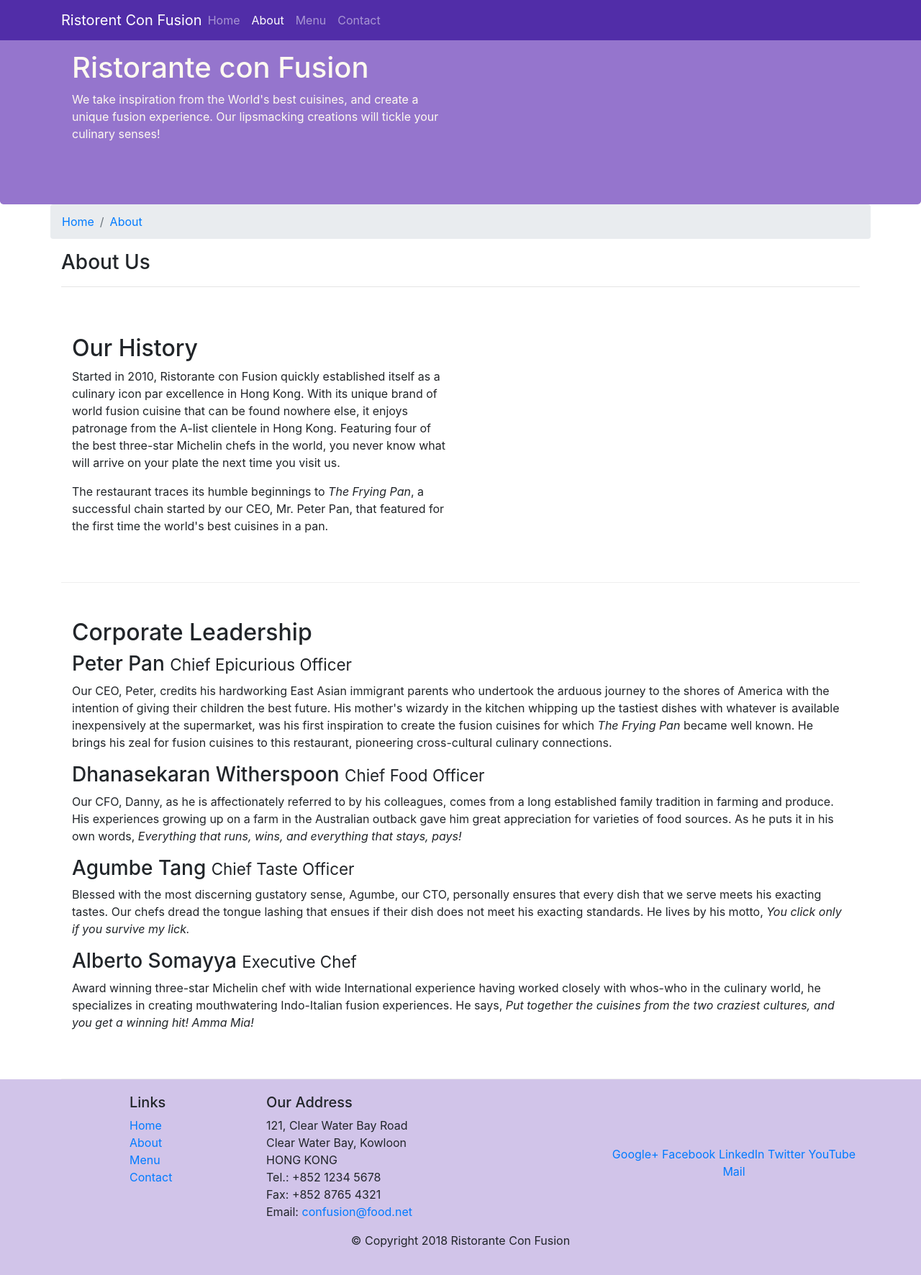
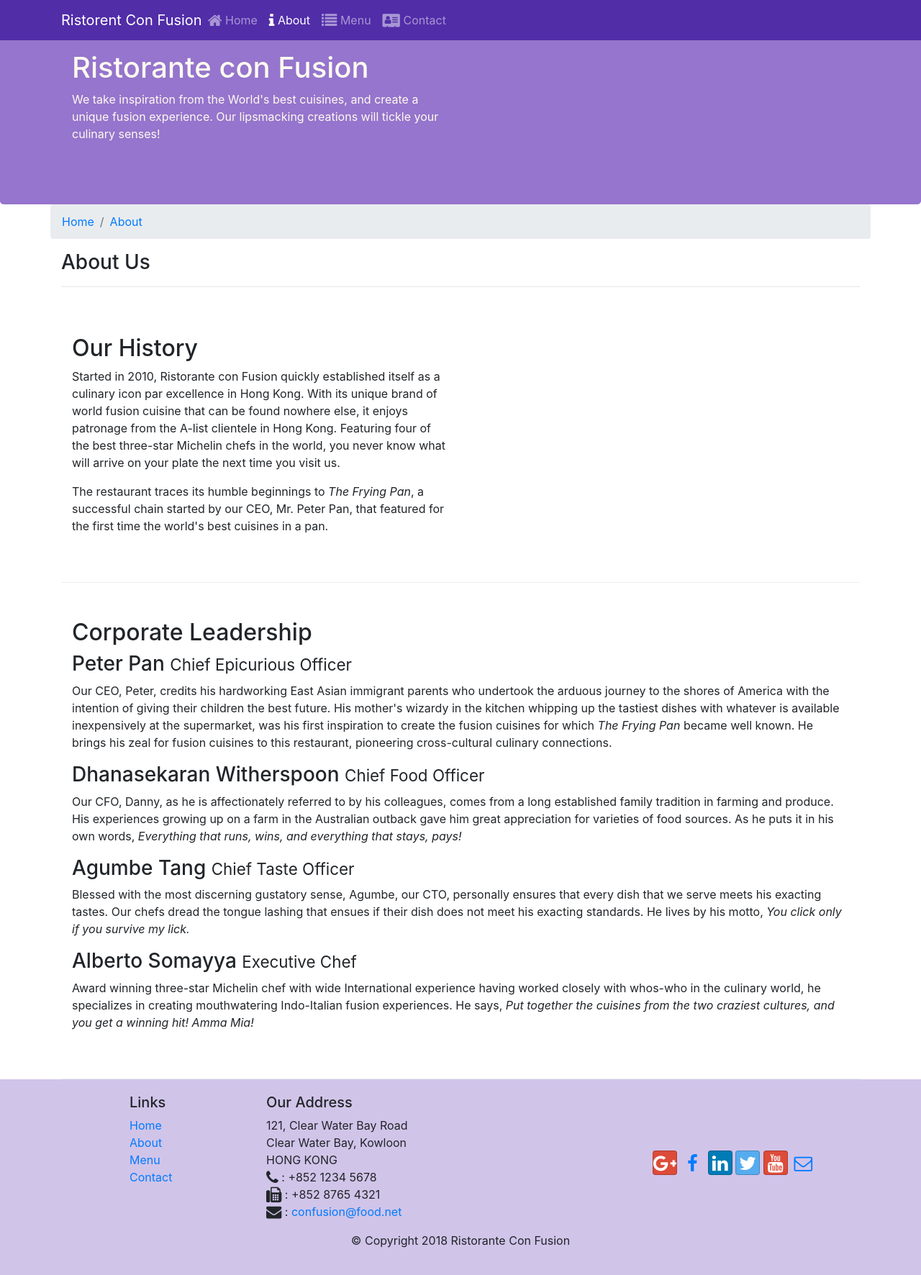
Before and after one commit to kartikPatidar/WEB-basic-1, a website: page aboutus.html in a window 1280 px wide. Shown: the whole page at 72% size. Drawn offline with nearby package versions, Linux system fonts and the light colour scheme.

Commit message:
icon fonts

```diff
--- a/aboutus.html
+++ b/aboutus.html
@@ -11,6 +11,8 @@
 
     <!-- Bootstrap CSS -->
     <link rel="stylesheet" href="node_modules/bootstrap/dist/css/bootstrap.min.css">
+    <link rel="stylesheet" href="node_modules/font-awesome/css/font-awesome.min.css">
+    <link rel="stylesheet" href="node_modules/bootstrap-social/bootstrap-social.css">
     <!-- my css file -->
     <link rel="stylesheet" href="css/style.css">
 </head>
@@ -24,10 +26,10 @@
             <a class="navbar-brand mr-auto" href="./index.html">Ristorent Con Fusion</a>
             <div class="collapse navbar-collapse" id = "Navbar">
                 <ul class = "navbar-nav mr-auto">
-                    <li class = "nav-item"><a class = "nav-link" href="./index.html">Home</a></li>
-                    <li class = "nav-item active"><a class = "nav-link" href="./aboutus.html">About</a></li>
-                    <li class = "nav-item"><a class = "nav-link" href="#">Menu</a></li>
-                    <li class = "nav-item"><a class = "nav-link" href="#">Contact</a></li>
+                    <li class = "nav-item"><a class = "nav-link" href="./index.html"><span class="fa fa-home fa-lg"></span> Home</a></li>
+                    <li class = "nav-item active"><a class = "nav-link" href="./aboutus.html"><span class="fa fa-info fa-lg"></span> About</a></li>
+                    <li class = "nav-item"><a class = "nav-link" href="#"><span class="fa fa-list fa-lg"></span> Menu</a></li>
+                    <li class = "nav-item"><a class = "nav-link" href="#"><span class="fa fa-address-card fa-lg"></span> Contact</a></li>
                 </ul>
             </div>
         </div>
@@ -104,19 +106,19 @@
 		              121, Clear Water Bay Road<br>
 		              Clear Water Bay, Kowloon<br>
 		              HONG KONG<br>
-		              Tel.: +852 1234 5678<br>
-		              Fax: +852 8765 4321<br>
-		              Email: <a href="mailto:confusion@food.net">confusion@food.net</a>
+                      <i class ="fa fa-phone fa-lg"></i> : +852 1234 5678<br>
+                      <i class ="fa fa-fax fa-lg"></i> : +852 8765 4321<br>
+                      <i class ="fa fa-envelope fa-lg"></i> : <a href="mailto:confusion@food.net">confusion@food.net</a>
 		           </address>
                 </div>
                 <div class="col-12 col-sm-4 align-self-center">
-                    <div class="text-center">
-                        <a href="http://google.com/+">Google+</a>
-                        <a href="http://www.facebook.com/profile.php?id=">Facebook</a>
-                        <a href="http://www.linkedin.com/in/">LinkedIn</a>
-                        <a href="http://twitter.com/">Twitter</a>
-                        <a href="http://youtube.com/">YouTube</a>
-                        <a href="mailto:">Mail</a>
+                    <div class = "text-center">
+                        <a class="btn btn-social-icon btn-google" href="http://google.com/+"><i class="fa fa-google-plus fa-lg"></i></a>
+                        <a class="btn btn-social-icon btn-faceook" href="http://www.facebook.com/profile.php?id="><i class="fa fa-facebook fa-lg"></i></a>
+                        <a class="btn btn-social-icon btn-linkedin" href="http://www.linkedin.com/in/"><i class="fa fa-linkedin fa-lg"></i></a>
+                        <a class="btn btn-social-icon btn-twitter" href="http://twitter.com/"><i class="fa fa-twitter fa-lg"></i></a>
+                        <a class="btn btn-social-icon btn-google" href="http://youtube.com/"><i class="fa fa-youtube fa-lg"></i></a>
+                        <a class="btn btn-social-icon" href="mailto:"><i class="fa fa-envelope-o fa-lg"></i></a>
                     </div>
                 </div>
            </div>
--- a/package.json
+++ b/package.json
@@ -15,6 +15,8 @@
   },
   "dependencies": {
     "bootstrap": "^4.0.0",
+    "bootstrap-social": "^5.1.1",
+    "font-awesome": "^4.7.0",
     "jquery": "^3.3.1",
     "popper.js": "^1.12.9"
   }
```
Also changed, not shown: index.html (+20 -18 lines).
